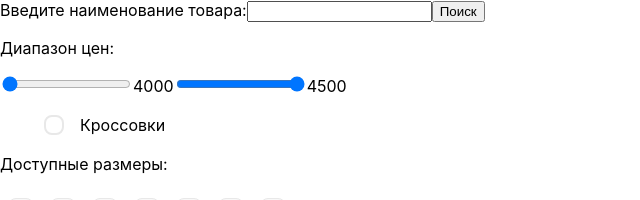
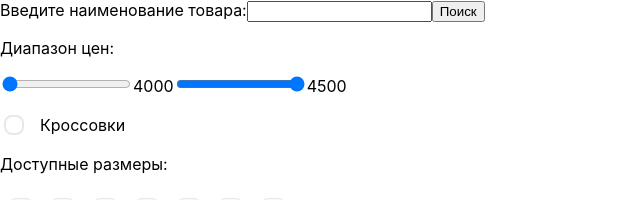
Before and after one commit to a2leexx/online-shop-react, a React (Create React App) app: page / in a window 1280 px wide. Shown: the top 200 px of the page, without its empty margins (0-640 px from the left). Built offline with nearby package versions, Linux system fonts and the light colour scheme.

Commit message:
исправил ошибку в стиле

```diff
--- a/src/App.css
+++ b/src/App.css
@@ -39,7 +39,7 @@ ul.size-list {
 
 /* Список доступных категорий товаров */
 ul.category-list {
-  padding-right: 0px;
+  padding-left: 0px;
 }
 
 .category-list li {
```
